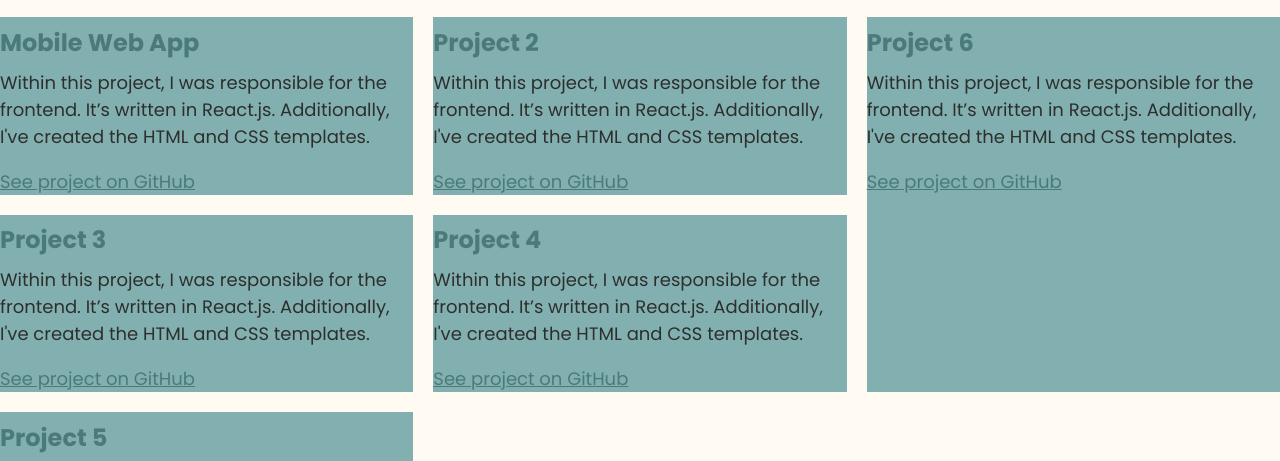
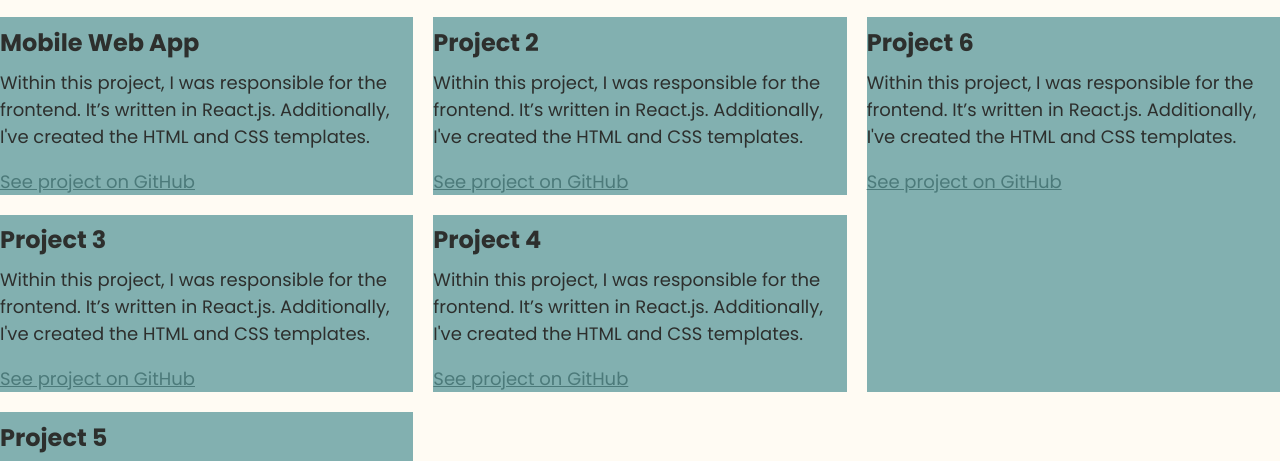
Before and after one commit to TaliaRosner/my-portfolio-site, a plain HTML site: page work.html in a window 1280 px wide. Shown: the part 279-740 px from the top of the page. Drawn offline with nearby package versions, Linux system fonts and the light colour scheme.

Commit message:
Change text color of my name on Contact page from teal to black (Change color of Header 2 in style sheet from primary-color to text-color)

```diff
--- a/css/style.production.css
+++ b/css/style.production.css
@@ -24,7 +24,7 @@ h1 {
     font-size: 24px;
     font-weight: 700;
     line-height: .5;
-    color: #4C7A7A;
+    color: var(--text-color);
   }
 
   h3 {
```
